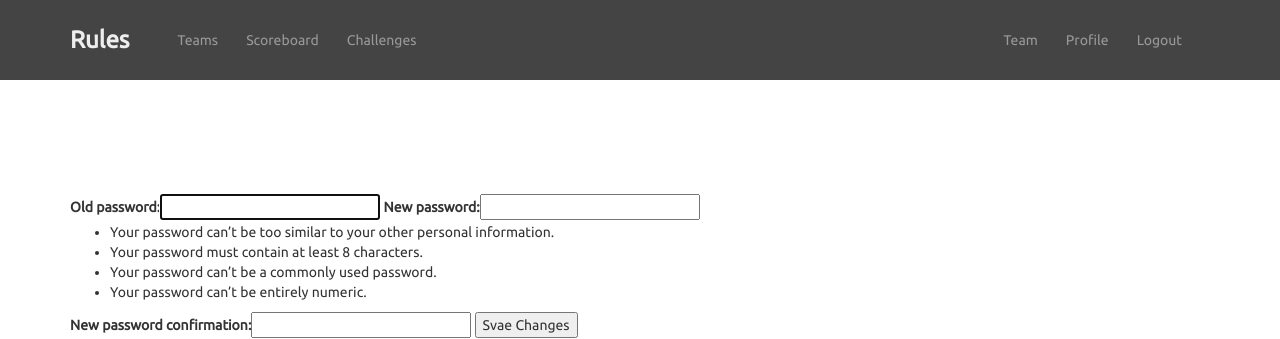
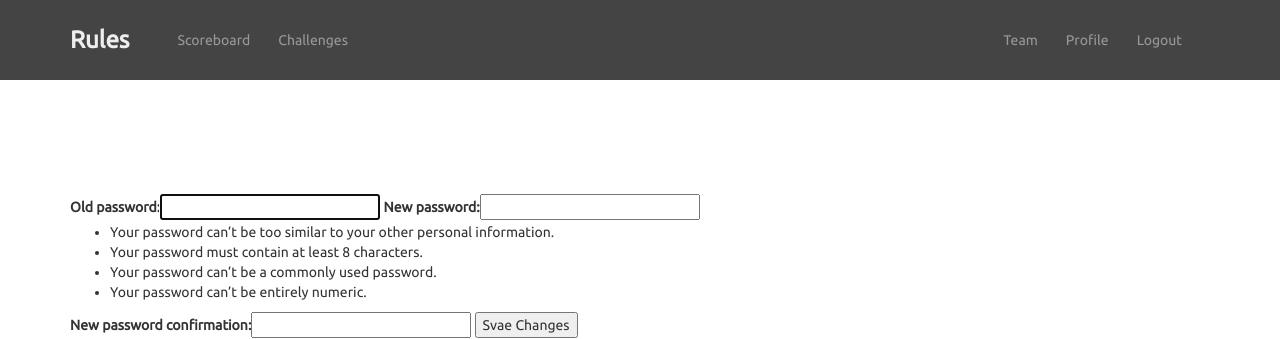
Before and after one commit to anuragkj/GDSC_CTF_Portal, a Django app: page /accounts/profile/changepassword/ in a window 1280 px wide. Shown: the top 339 px of the page. Run offline with Django 3.2, Linux system fonts and the light colour scheme; the visitor is signed in with stand-in values (Sample User, id 1); some libraries are stand-ins or nearby versions; some web fonts are replaced.

Commit message:
Update navigationbar.html

```diff
--- a/templates/navigationbar.html
+++ b/templates/navigationbar.html
@@ -30,7 +30,6 @@
 			<div class="navigationBarLeft">
 				<ul>
 					<li><a href="/">Rules</a></li>
-					<li class="des"><a href="/teams/">Teams</a></li>
 					<li class="des"><a href="/scoreboard/">Scoreboard</a></li>
 					<li class="des"><a href="/challenges/">Challenges</a></li>
 				</ul>
```
